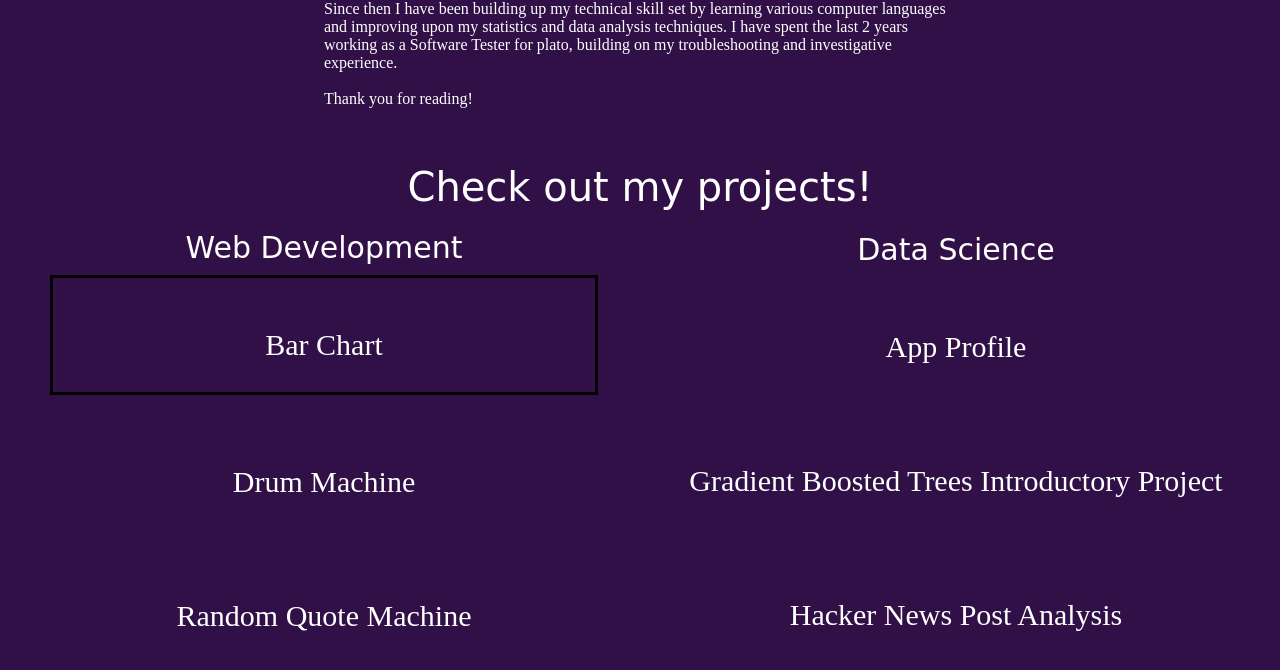
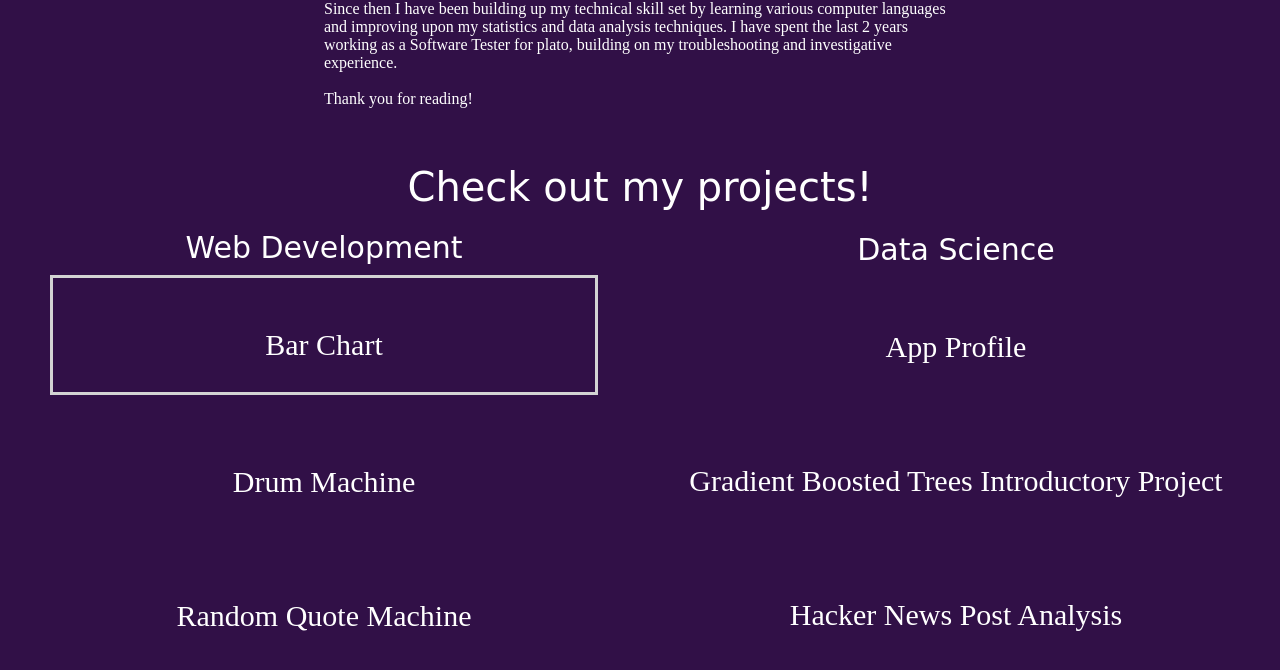
Before and after one commit to evangwalker/Evan-Walker-Porfolio-Website, a website built with Vite: page index.html in a window 1280 px wide. In both pictures the pointer is over the link "Bar Chart". Shown: the part 1095-1765 px from the top of the page. Built offline with nearby package versions, Linux system fonts and the light colour scheme; a web font is replaced by a local one.

Commit message:
Update style_static.css

```diff
--- a/style_static.css
+++ b/style_static.css
@@ -103,7 +103,7 @@ a {
     border-style: solid;
     border-width: 1px;
     border-radius: 3px;
-    border-color: #D3D3D3;
+
   }
 
   .profile-link-email {
@@ -230,7 +230,7 @@ a {
 
   .project-tile:hover {
     border: solid;
-    border-color: black;
+    border-color: #D3D3D3;
   }
 
   iframe {
```
